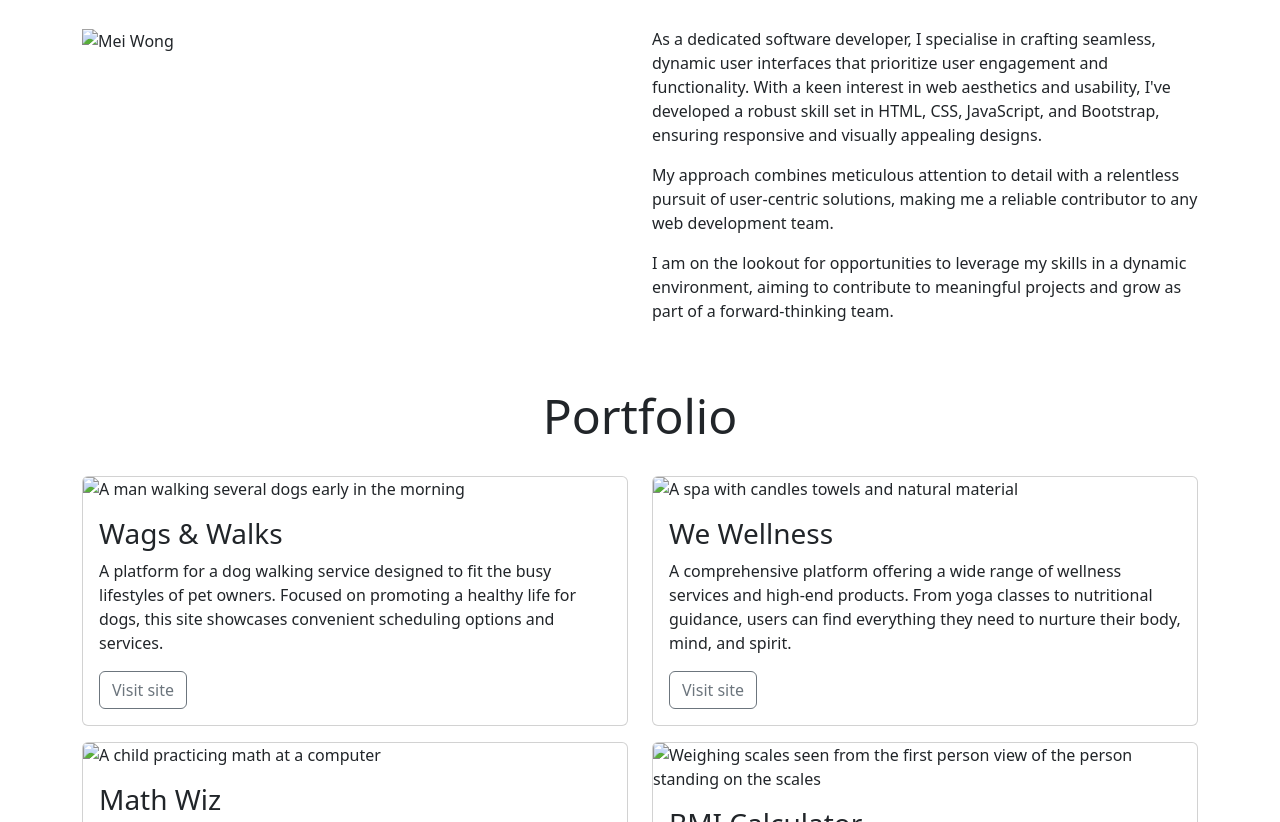
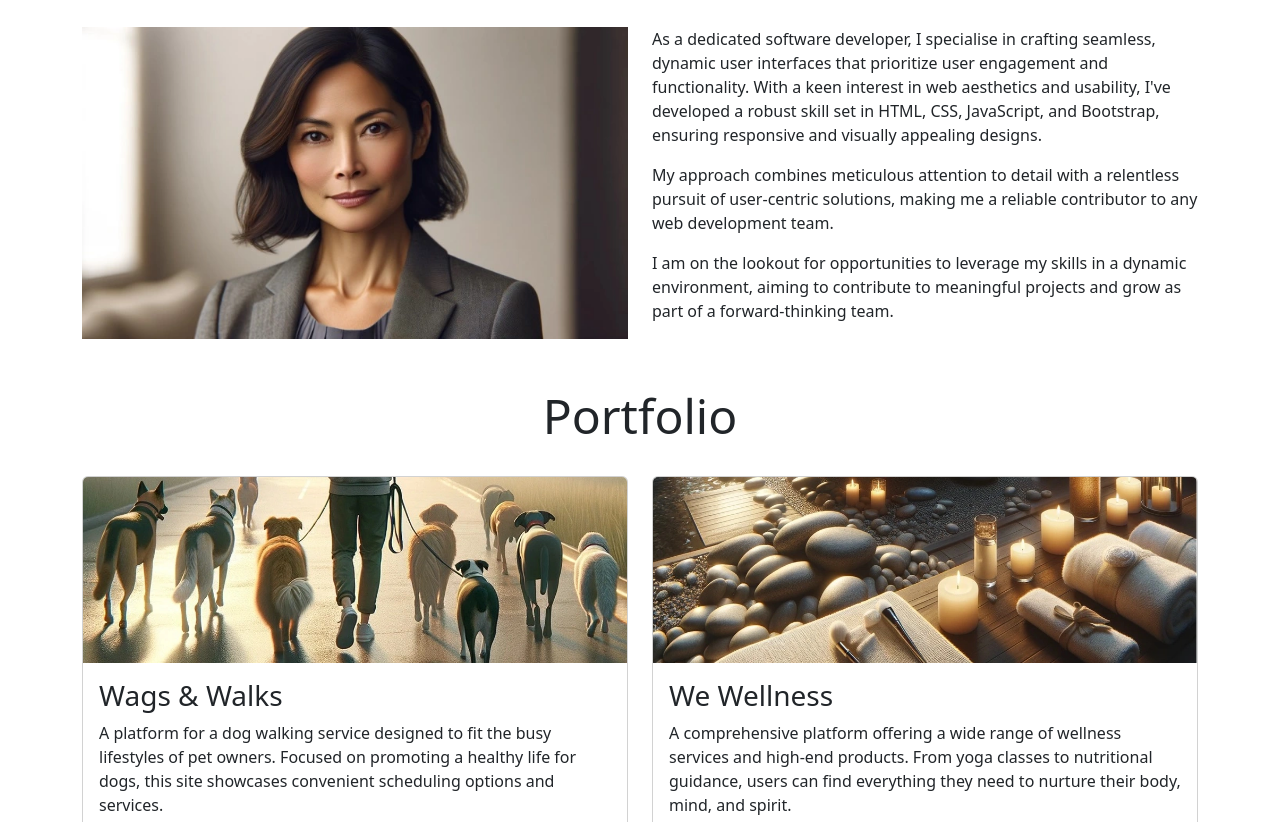
Before and after one commit to GrzegorzStary/Mei-Wong, a plain HTML site: page index.html in a window 1280 px wide. Shown: the part 520-1342 px from the top of the page. Drawn offline with nearby package versions, Linux system fonts and the light colour scheme.

Commit message:
Linked images to the content appearing as expected

```diff
--- a/index.html
+++ b/index.html
@@ -76,7 +76,7 @@
                 <!-- mb-4 used to add margin under image -->
                 <div class="col-12 col-md-6 mb-4">
                     <!-- img-fluid class makes the image responsive to its container -->
-                    <img src="../images/mei-wong.webp" class="img-fluid" alt="Mei Wong">
+                    <img src="asset/images/mei-wong.webp" class="img-fluid" alt="Mei Wong">
                 </div>
                 <!-- mb-4 used to add margin under text -->
                 <div class="col-12 col-md-6 mb-4">
@@ -111,7 +111,7 @@
                 <!-- cols for cards -->
                 <div class="col-12 col-md-6">
                     <div class="card mb-3">
-                        <img src="../images/wags-and-walks.webp" class="card-img-top"
+                        <img src="asset/images/wags-and-walks.webp" class="card-img-top"
                             alt="A man walking several dogs early in the morning">
                         <div class="card-body">
                             <h3 class="card-title">Wags & Walks</h3>
@@ -127,7 +127,7 @@
                 </div>
                 <div class="col-12 col-md-6">
                     <div class="card mb-3">
-                        <img src="../images/we-wellness.webp" class="card-img-top"
+                        <img src="asset/images/we-wellness.webp" class="card-img-top"
                             alt="A spa with candles towels and natural material">
                         <div class="card-body">
                             <h3 class="card-title">We Wellness</h3>
@@ -143,7 +143,7 @@
                 </div>
                 <div class="col-12 col-md-6">
                     <div class="card mb-3">
-                        <img src="../images/math-wiz.webp" class="card-img-top"
+                        <img src="asset/images/math-wiz.webp" class="card-img-top"
                             alt="A child practicing math at a computer">
                         <div class="card-body">
                             <h3 class="card-title">Math Wiz</h3>
@@ -160,7 +160,7 @@
                 </div>
                 <div class="col-12 col-md-6">
                     <div class="card mb-3">
-                        <img src="../images/bmi-calculator.webp" class="card-img-top"
+                        <img src="asset/images/bmi-calculator.webp" class="card-img-top"
                             alt="Weighing scales seen from the first person view of the person standing on the scales">
                         <div class="card-body">
                             <h3 class="card-title">BMI Calculator</h3>
```
